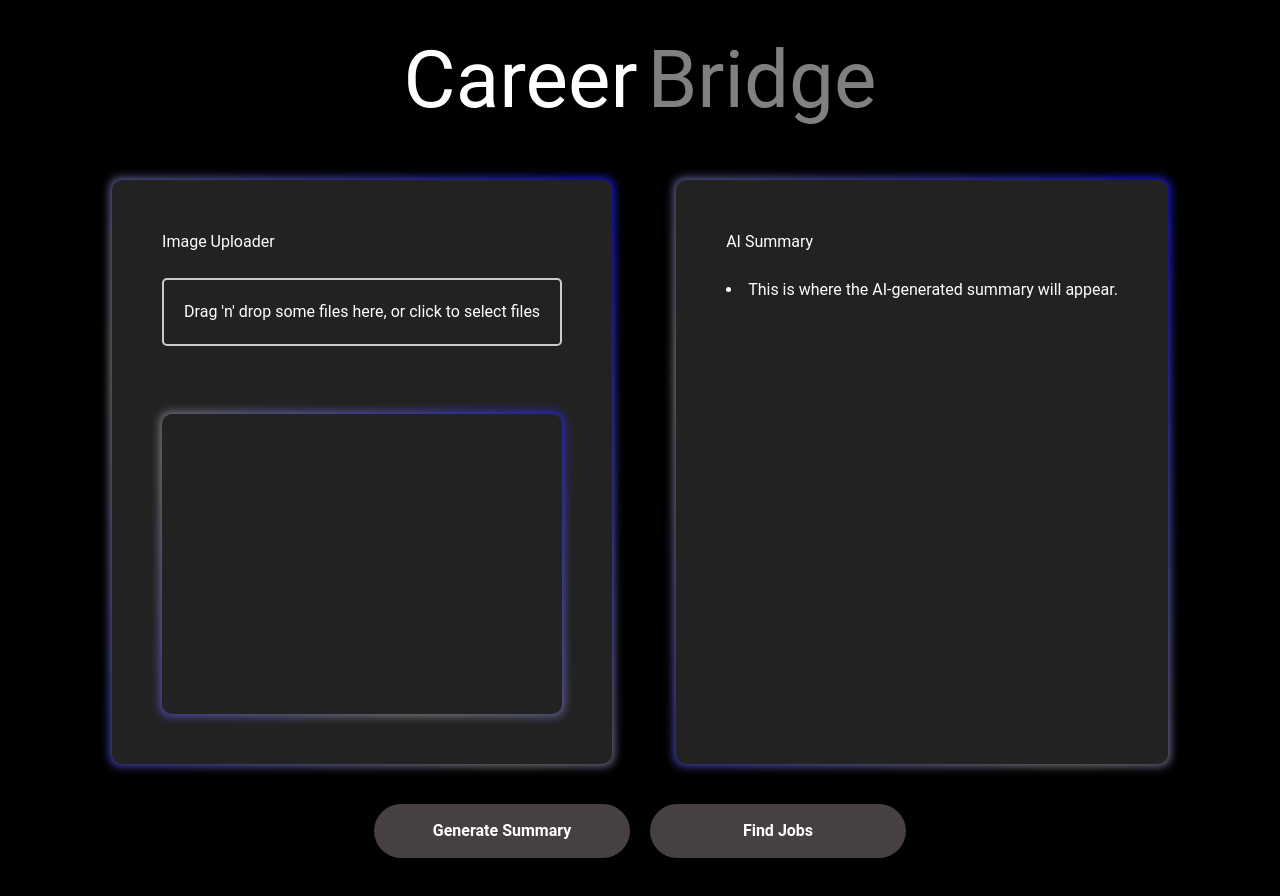
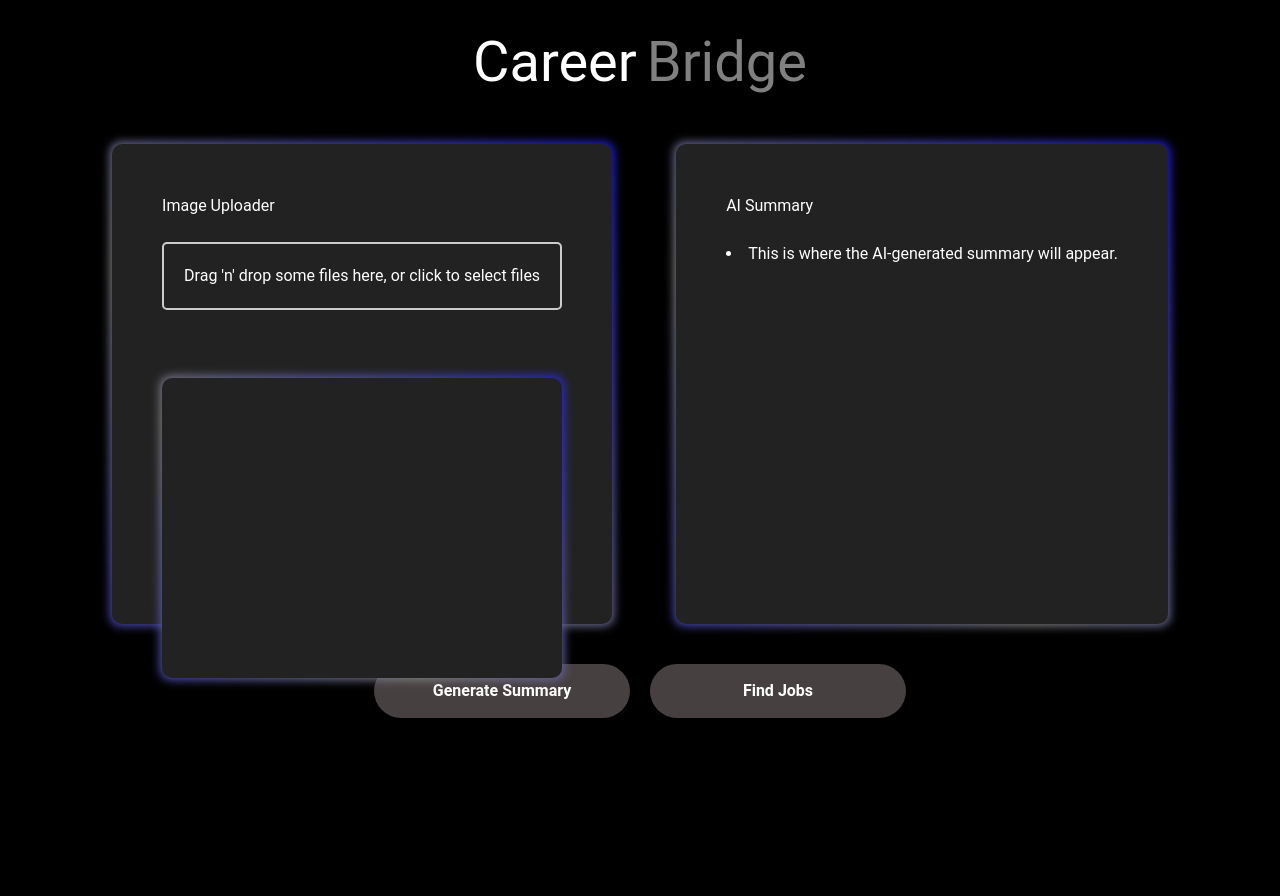
Before and after one commit to Punit173/CareerBridge, a React (Create React App) app: page / in a window 1280 px wide. Shown: the top 896 px of the page. After the commit the page ends 800 px from the top, so only its background shows below. Built offline with nearby package versions, Linux system fonts and the light colour scheme.

Commit message:
Completed basic UI

```diff
--- a/src/components/Home.css
+++ b/src/components/Home.css
@@ -24,43 +24,19 @@
     display: flex;
     flex-direction: column;
     justify-content: space-between;
+    align-items: center;
+    align-content: center;
   }
 
   /* Uploader and AI summary section */
   .content {
     display: flex;
-    justify-content: space-between;
+    justify-content: center;
     flex-wrap: wrap;
     margin-bottom: 40px;
     gap: 5vw;
   }
 
-  .gemini-box, .ai-summary-section {
-    width: 48%;
-    background: linear-gradient(#2b6cb0,#000000);
-    padding: 20px;
-    border-radius: 12px;
-    box-shadow: 0 4px 20px rgba(0, 0, 0, 0.1);
-  }
-
-  .gemini-box h2, .ai-summary-section h2 {
-    font-size: 24px;
-    margin-bottom: 15px;
-    color: #4a5568;
-  }
-
-  .gemini-box input {
-    padding: 8px;
-    width: 100%;
-    border: 2px solid #e2e8f0;
-    border-radius: 8px;
-    cursor: pointer;
-    transition: border-color 0.3s;
-  }
-
-  .gemini-box input:hover {
-    border-color: #3182ce;
-  }
 
   /* Image preview section */
   .image-preview {
@@ -125,7 +101,7 @@
     justify-content: center;
     align-items: center;
     gap: 10px;
-    font-size:80px;
+    font-size: 7vh;
     color: #ffffff;
     margin-bottom: 40px;
   }
@@ -369,6 +345,11 @@
   gap: 20px;
 }
 
+.adjheight{
+  max-height: 60vh;
+  max-width: 80vw;
+}
+
 .design{
   background-color: black;
   color: white;
--- a/src/components/Home.js
+++ b/src/components/Home.js
@@ -133,10 +133,9 @@ const Home = () => {
         <span className="parta">Career</span><span className="partb">Bridge</span>
       </h1>
       <div className="content">
-        <div className="button-85">
+        <div className="button-85 adjheight">
           <h2>Image Uploader</h2>
           <br />
-          {/* Drag and Drop Area */}
           <div {...getRootProps({ className: "dropzone" })}>
             <input {...getInputProps()} />
             <p>Drag 'n' drop some files here, or click to select files</p>
@@ -148,7 +147,7 @@ const Home = () => {
           </div>
         </div>
 
-        <div className="button-85">
+        <div className="button-85 adjheight">
           <h2>AI Summary</h2>
           <br />
           {Array.isArray(extractedText) && extractedText.length > 0 ? (
```
